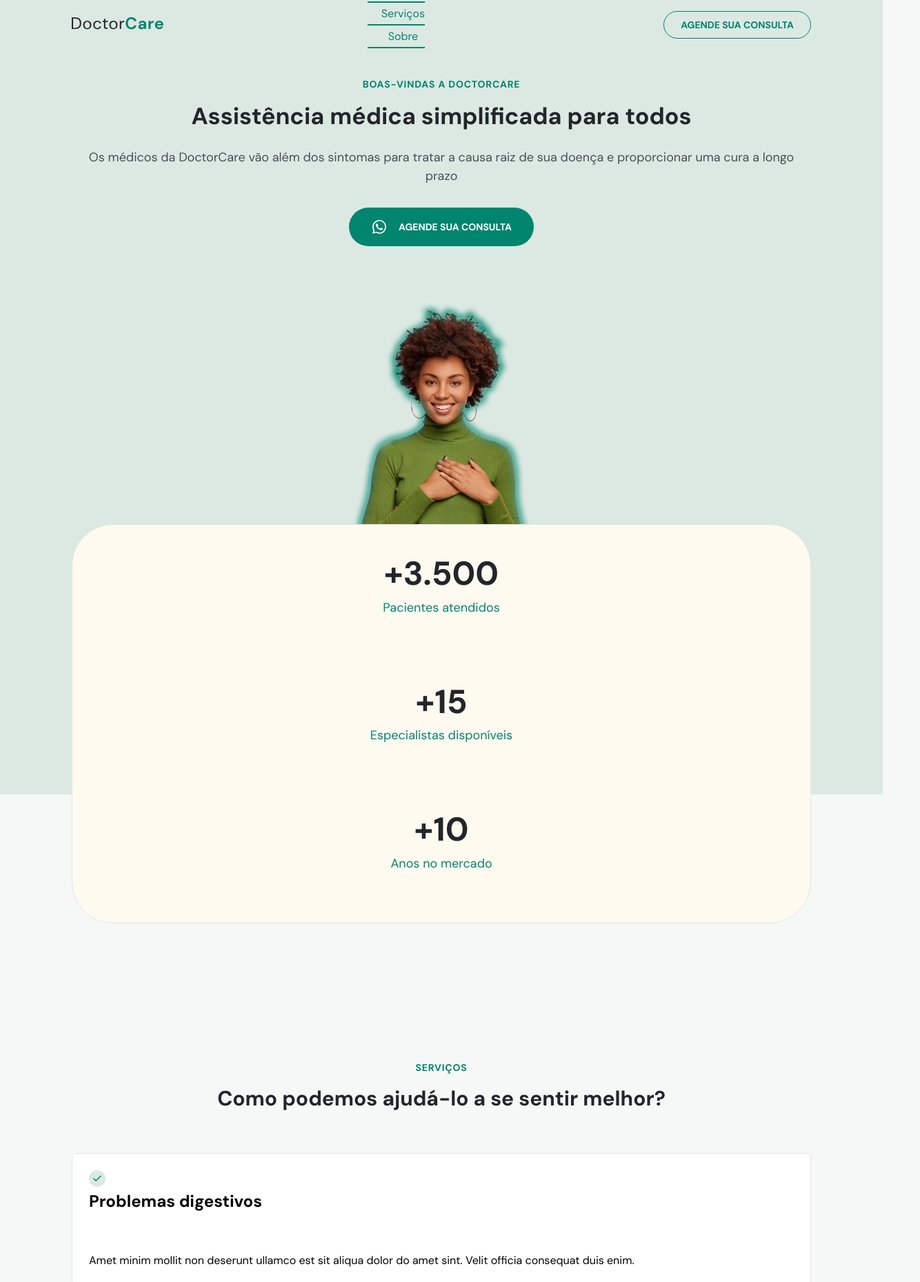
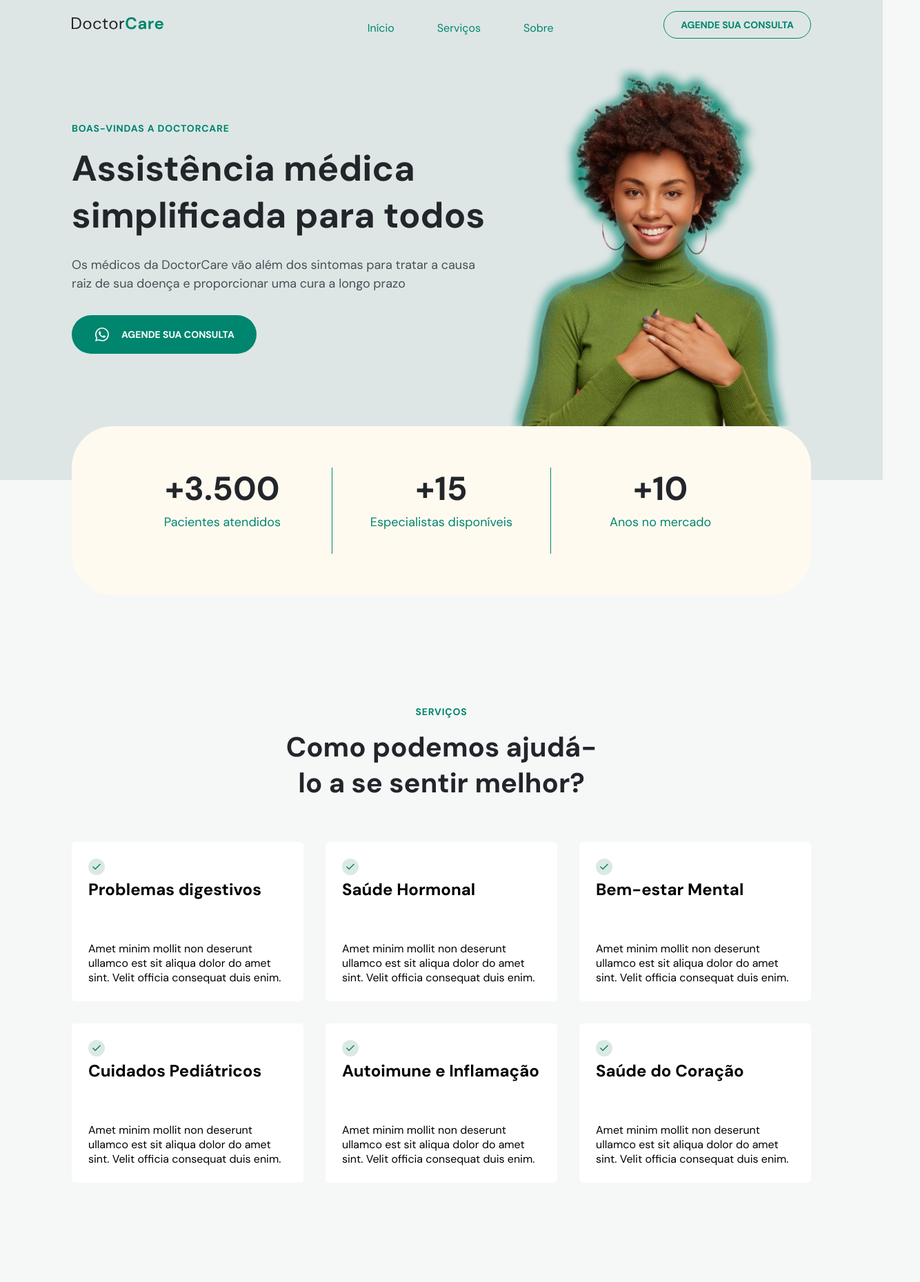
Before and after one commit to RCysne/DoctorCare, a plain HTML site: page index.html in a window 1280 px wide. Shown: the top 1859 px of the page at 69% size, 1334 px wide, since content can reach past the window. Drawn offline with nearby package versions, Linux system fonts and the light colour scheme.

Commit message:
Layout pronto

```diff
--- a/index.html
+++ b/index.html
@@ -14,8 +14,13 @@
     <title>Doctor Care</title>
   </head>
   <body onscroll="onScroll()">
+
+
+
     <nav id="navigation">
+
       <div class="wrapper">
+
         <a class="logo" href="#home">
           <svg width="133" height="18" viewBox="0 0 133 18" fill="none" xmlns="http://www.w3.org/2000/svg">
         <path d="M0 17.088V0.287999H5.16C8.12 0.287999 10.296 1.04 11.688 2.544C13.096 4.048 13.8 6.112 13.8 8.736C13.8 11.312 13.096 13.352 11.688 14.856C10.296 16.344 8.12 17.088 5.16 17.088H0ZM2.016 15.408H5.112C6.744 15.408 8.04 15.144 9 14.616C9.976 14.072 10.672 13.304 11.088 12.312C11.504 11.304 11.712 10.112 11.712 8.736C11.712 7.328 11.504 6.12 11.088 5.112C10.672 4.104 9.976 3.328 9 2.784C8.04 2.24 6.744 1.968 5.112 1.968H2.016V15.408Z" fill="#212529"/>
@@ -39,6 +44,7 @@
             <li><a onclick="closeMenu()" href="#services">Serviços</a></li>
             <li><a onclick="closeMenu()" href="#about">Sobre</a></li>
           </ul>
+
           <a class="button" onclick="closeMenu()" href="#contact" >Agende sua consulta</a>
 
           <ul class="social-links">
@@ -67,6 +73,7 @@
             </li>
           </ul>
         </div>
+
         <button class="open-menu" aria-expanded="false" aria-label="Abrir menu" onclick="openMenu()">
           <svg width="40" height="40" viewBox="0 0 40 40" fill="none" xmlns="http://www.w3.org/2000/svg">
             <path d="M10 20H30" stroke="#00856F" stroke-width="2" stroke-linecap="round" stroke-linejoin="round"/>
@@ -87,8 +94,8 @@
 
 
     <section id="home">
-
       <div class="wrapper">
+        <div class="col-a">
           <header>
             <h4>BOAS-VINDAS A DOCTORCARE</h4>
             <h1>Assistência médica simplificada para todos</h1>
@@ -106,6 +113,10 @@
               Agende sua consulta
             </a>
 
+          </div>
+        </div>
+
+        <div class="col-b">
           <img src="./assets/Mulher-negra-com-moleton-verde-com-as-duas-maos-no-peito.png" alt="" />
         </div>
 
@@ -196,6 +207,9 @@
 
     <section id="about">
       <div class="wrapper">
+
+        <div class="col-a">
+
         <header>
           <h4>
             Sobre nós
@@ -204,18 +218,26 @@
             Entenda quem somos e por que existimos
           </h2>
         </header>
+
         <div class="content">
           <p>
             Amet minim mollit non deserunt ullamco est sit aliqua dolor do amet sint. Velit officia consequat duis enim. Amet minim mollit non deserunt ullamco est sit aliqua dolor do amet sint. Velit officia consequat duis enim. Amet minim mollit non deserunt ullamco est sit aliqua dolor do amet sint. Velit officia consequat duis enim. Amet minim mollit non deserunt ullamco est sit aliqua dolor do amet sint. Velit officia consequat duis enim. Amet minim mollit non deserunt ullamco est sit aliqua dolor do amet sint.
           </p>
+
+        </div>
+      </div>
+
+        <div class="col-b">
         <img src="/assets/dr-feliz-com-pacientes.png" alt="Doutor Feliz com os pacientes">
       </div>
+
       </div>
     </section>
 
     <section id="contact">
 
       <div class="wrapper">
+        <div class="col-a">
         <header>
           <h2>Entre em contato com a gente!</h2>
         </header>
@@ -234,6 +256,7 @@
               </svg>
               contato@doctorcare.com</li>
           </ul>
+        </div>
 
           <a class="button" href="https://wa.me/5585999009999" target="_blank">
             <svg width="24" height="24" viewBox="0 0 24 24" fill="none" xmlns="http://www.w3.org/2000/svg">
@@ -241,6 +264,10 @@
               </svg>
               Agende sua consulta
           </a>
+        </div>
+
+        <div class="col-b">
+
           <img src="/assets/Homem-negro-mexendo-no-celular-sorrindo.png" alt="Homem negro mexendo no celular sorrindo.">
         </div>
       </div>
@@ -249,6 +276,7 @@
 
     <footer>
       <div class="wrapper">
+        <div class="col-a">
         <a class="logo" href="#home">
         <svg width="133" height="18" viewBox="0 0 133 18" fill="none" xmlns="http://www.w3.org/2000/svg">
         <path d="M0 17.088V0.287999H5.16C8.12 0.287999 10.296 1.04 11.688 2.544C13.096 4.048 13.8 6.112 13.8 8.736C13.8 11.312 13.096 13.352 11.688 14.856C10.296 16.344 8.12 17.088 5.16 17.088H0ZM2.016 15.408H5.112C6.744 15.408 8.04 15.144 9 14.616C9.976 14.072 10.672 13.304 11.088 12.312C11.504 11.304 11.712 10.112 11.712 8.736C11.712 7.328 11.504 6.12 11.088 5.112C10.672 4.104 9.976 3.328 9 2.784C8.04 2.24 6.744 1.968 5.112 1.968H2.016V15.408Z" fill="#212529"/>
@@ -268,7 +296,9 @@
         ©2021 DoctorCare. <br/>
         Todos os direitos reservados.
         </p>
+      </div>
 
+      <div class="col-b">
         <ul class="social-links">
         <li>
           <a href="" target="_blank"><svg width="24" height="24" viewBox="0 0 24 24" fill="none" xmlns="http://www.w3.org/2000/svg">
@@ -295,6 +325,7 @@
         </li>
         </ul>
       </div>
+      </div>
     </footer>
 
     <a id="backToTopButton" href="#home">
--- a/style.css
+++ b/style.css
@@ -9,14 +9,17 @@
 :root {
   font-size: 62.5%; /* 1rem = 10px - baseado na porcentagem*/
   /*font-size: 100%; Fonte padrão = 16px*/
-  --primary-color: hsl(170, 100%, 26%);
+  --hue: 170;
+  --primary-color: hsl(calc(var(--hue)), 100%, 26%);
   --headline: hsl(210, 11%, 15%);
   --paragraph: hsl(210, 9%, 31%);
 
   --brand-beige: hsl(39, 100%, 97%);
-  --brand-light: hsl(148, 23%, 89%);
+  --brand-light: hsl(calc(var(--hue)-22), 23%, 89%);
+  --brand-light-2: hsl(calc(var(--hue) - 10), 14%, 89%);
+  --brand-dark: hsl(var(--hue), 100%, 14%);
+
   --bg-light: hsl(180, 14%, 97%);
-  --brand-dark: hsl(170, 100%, 14%);
 
   --nav-height: 7.2rem;
 }
@@ -128,8 +131,9 @@ section .content p {
 #home::before {
   content: "";
   width: 100%;
-  height: calc(108rem + var(--nav-height));
-  background-color: var(--brand-light);
+  height: calc(75% + var(--nav-height));
+  background-color: var(--brand-dark);
+  opacity: 0.1;
   display: block;
   position: absolute;
   top: 0;
@@ -138,6 +142,7 @@ section .content p {
 }
 
 #home {
+  padding-block: 0;
   padding-top: calc(4.1rem + var(--nav-height));
 }
 
@@ -272,7 +277,7 @@ body.menu-expanded .menu {
   /* Transformação movimentando eixo Y para a posição 0*/
 }
 
-.menu ul:nth-child(1) {
+body .menu ul:nth-child(1) {
   display: flex;
   flex-direction: column;
   gap: 4.8rem;
@@ -295,10 +300,6 @@ body.menu-expanded .menu {
   text-transform: uppercase;
   color: var(--primary-color);
 
-  /* display: flex;
-  flex-direction: row;
-  justify-content: center;
-  align-items: center; */
   display: inline-block;
   padding: 1.6rem 3.2rem;
   margin-top: 4.8rem;
@@ -460,13 +461,36 @@ footer .social-links {
 
 @media (min-width: 1024px) {
 
-  /* GERAL */
+  /* ========  GERAL =========*/
+
+  body {
+    overflow: auto;
+  }
+
     .wrapper {
     width: min(112rem, 100%);
+    display: grid;
     }
 
+    .col-a {
+      grid-area: A;
+    }
 
-  /* RESET */
+    .col-b {
+      grid-area: B;
+    }
+
+  section {
+    padding-block: 16rem;
+  }
+
+  section header h2 {
+    font-size: 4rem;
+    line-height: 5.2rem;
+  }
+
+
+  /* ========= RESET ========*/
   nav#navigation .wrapper * {
     margin: 0;
     padding: 0;
@@ -483,7 +507,9 @@ footer .social-links {
     font-weight: initial;
     color: initial;
     background-color: initial;
+    filter: initial;
   }
+  /* END RESET */
 
   nav#navigation .open-menu,
   nav#navigation .close-menu,
@@ -491,22 +517,26 @@ footer .social-links {
     display: none;
   }
 
-  nav#navigation .menu {
+  nav#navigation .wrapper .menu {
     display: flex;
     align-items: center;
     justify-content: space-between;
     width: 60% ;
   }
 
-  nav#navigation .menu ul:nth-child(1) {
-    /* display: flex; */
+  nav#navigation .wrapper .menu ul:nth-child(1) {
+    display: flex;
+    flex-direction: row;
+    align-items: center;
+    justify-content: space-between;
     gap: 6.2rem;
+
+    margin-top: 2.5rem;
   }
 
   nav#navigation .menu ul li a {
     color: var(--primary-color);
-    opacity: .7rem;
-    padding: 1rem;
+    opacity: 0.7rem;
   }
 
   nav#navigation .menu a.button {
@@ -526,14 +556,30 @@ footer .social-links {
     text-transform: uppercase;
   }
 
+  nav#navigation .menu a.button:hover {
+    background-color: var(--primary-color);
+    border: none;
+    color: white;
+  }
+
   nav#navigation.scroll .menu ul li a {
-    color: var(--brand-light);
-    opacity: .6;
+    color: var(--brand-light-2);
+    opacity: 0.6;
   }
 
   nav#navigation.scroll .menu a.button {
     border-color: white;
     color: white;
+  }
+
+  nav#navigation.scroll .menu a.button:hover {
+    background-color: var(--primary-color);
+    filter: brightness(1.2);
+    color: white;
+  }
+
+  nav#navigation .menu li a {
+    transition: opacity 0.4s;
   }
 
   nav#navigation .menu li a:hover {
@@ -542,15 +588,156 @@ footer .social-links {
   }
 
   nav#navigation .menu li a::after {
-    content: '';
-    width: 100%;
+    content: ''; /*Para criar um elemento no css sempre precisa ter um conteúdo*/
+    width: 0%;
+    transition: width 0.2s;
     height: .2rem;
     background-color: var(--primary-color);
 
     position: relative;
-    bottom: 0;
+    /* bottom: -1rem; */
+    left: -.5rem;
 
+    margin-top: 1.4rem;
     display: block;
   }
 
+  nav#navigation .menu li a:hover::after {
+    width: 100%;
+    padding-inline: 0.5rem;
+  }
+
+  nav#navigation.scroll .menu a::after {
+    background-color: white;
+  }
+
+  nav#navigation.scroll .menu li a:hover {
+    opacity: 1;
+  }
+
+  /* ========= HOME ========*/
+
+
+
+#home::before {
+  height: calc(96% - var(--nav-height));
 }
+
+#home {
+  padding-top: var(--nav-height);
+}
+
+#home .wrapper {
+  grid-template-columns: 60.5rem 1fr;
+  grid-template-areas:
+  'A B'
+  'C C';
+}
+
+#home h1 {
+  font-size: 5.2rem;
+}
+
+#home .content p {
+  font-size: 1.8rem;
+}
+
+#home .col-a {
+  text-align: left;
+  align-self: center;
+}
+
+
+#home .stats {
+  grid-area: C;
+  flex-direction: row;
+  padding: 6rem;
+  gap: 0;
+}
+
+#home .button {
+  margin: 0;
+}
+
+#home img {
+  width: 42rem;
+}
+
+#home .stats .stat + .stat { /* Pegar o elemento indicado que tem o elemento também indicado anterior.*/
+  border-left: 1px solid var(--primary-color);
+}
+
+#home .stats .stat {
+  flex: 1;
+}
+
+  /* ========= SERVICES ========*/
+
+  #services h2 {
+    width: 47rem;
+    margin-inline: auto;
+  }
+
+  #services .cards {
+    flex-direction: row;
+    flex-wrap: wrap;
+  }
+
+  #services .card {
+    width: 30%;
+    flex-grow: 1;
+  }
+
+  /* ========= ABOUT========*/
+
+  #about .wrapper {
+    grid-template-columns: 48rem 1fr;
+    grid-template-areas: 'B A';
+    gap: 6.7rem;
+  }
+
+  #about .col-a {
+    align-self: center;
+  }
+
+  #about .content p {
+    margin-bottom: 0;
+  }
+
+
+  /* ========= CONTACT ========*/
+
+  #contact .wrapper {
+    grid-template-columns: 1fr 57.5rem;
+    grid-template-areas: 'A B';
+  }
+
+  #contact h2 {
+    width: 40.4rem;
+  }
+
+  /* ========= CONTACT ========*/
+
+  footer {
+    padding-block: 8rem;
+  }
+
+  footer .wrapper{
+    grid-template-columns: 1fr 1fr;
+    grid-template-areas: 'A B';
+  }
+
+  footer .col-a {
+    align-self: center;
+  }
+
+  footer .col-b {
+    align-self: center;
+    justify-content: flex-end;
+  }
+
+  footer p {
+  margin-bottom: 0;
+  }
+
+}
```
Also changed, not shown: script.js (line endings or trailing spaces). Lines whose indentation alone changed are shown as unchanged.
